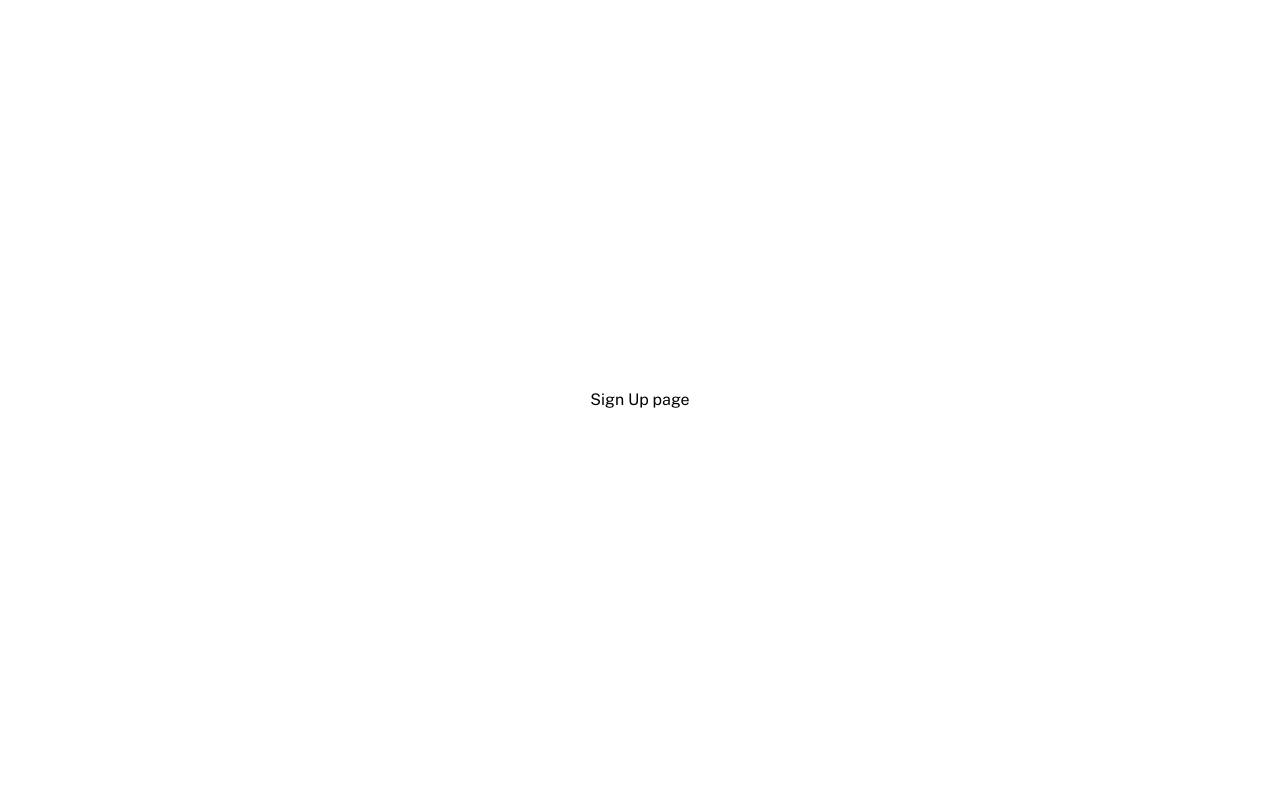
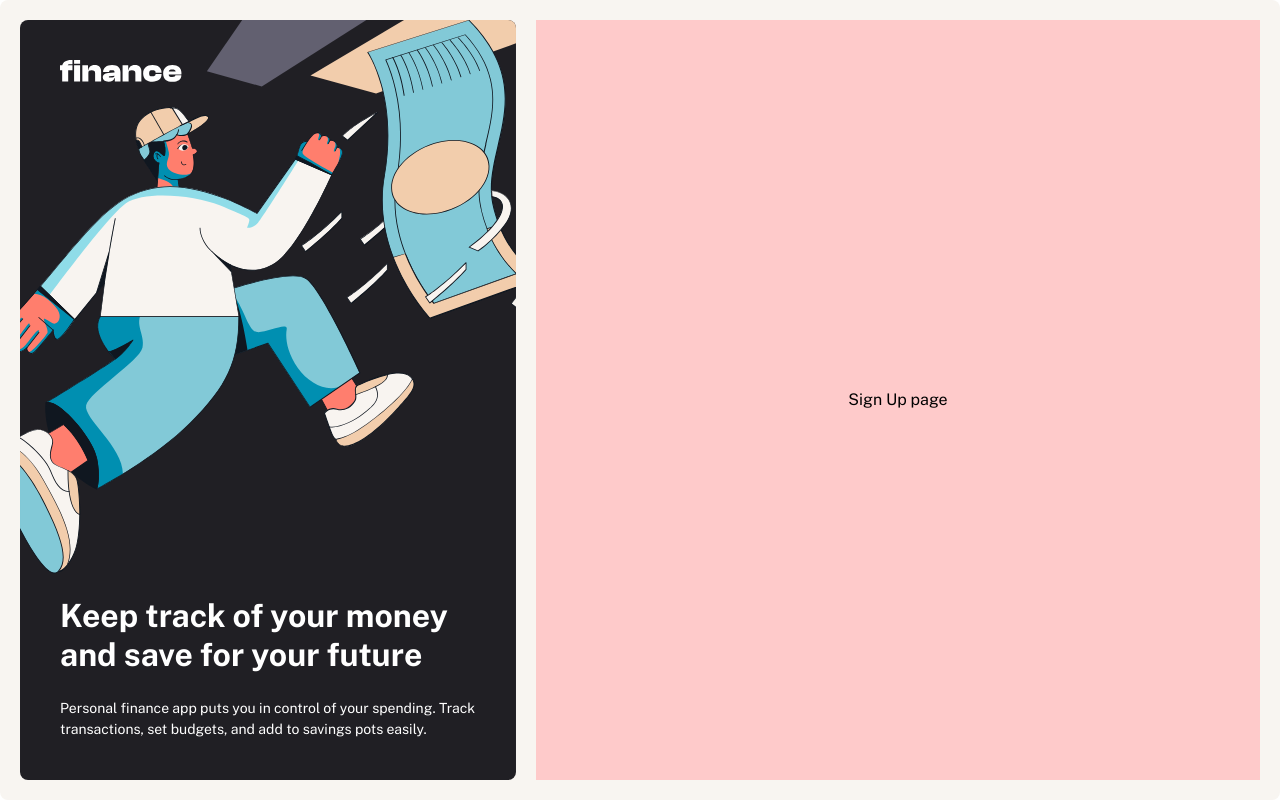
Before and after one commit to DeyanTopalov/personal-finance-app, a Next.js app: page /sign-up in a window 1280 px wide. Built offline with nearby package versions, Linux system fonts and the light colour scheme.

Commit message:
upd root layout

```diff
--- a/app/(auth-pages)/sign-up/page.tsx
+++ b/app/(auth-pages)/sign-up/page.tsx
@@ -1,6 +1,6 @@
 export default function SignUp() {
   return (
-    <div className="flex flex-col items-center justify-center gap-4">
+    <div className="flex h-full w-full flex-col items-center justify-center gap-4 bg-red-200">
       Sign Up page
     </div>
   );
--- a/app/layout.tsx
+++ b/app/layout.tsx
@@ -1,6 +1,7 @@
 import type { Metadata } from "next";
 import "@styles/globals.css";
 import { publicSans } from "./fonts/fonts";
+import { LogoLarge } from "@lib/images";
 
 export const metadata: Metadata = {
   title: "Personal Finance App",
@@ -17,7 +18,26 @@ export default function RootLayout({
       <body
         className={`${publicSans.className} grid h-svh w-svw place-items-center gap-0 bg-white text-left text-base antialiased md:h-screen md:w-full`}
       >
-        <main className="grid h-full w-svw md:max-w-[90rem] md:place-items-center md:px-5 md:py-5">
+        {/*         <main className="grid h-full w-svw md:max-w-[90rem] md:place-items-center md:px-5 md:py-5"> */}
+        <main className="flex h-full max-h-[920px] w-full gap-5 rounded-lg bg-clr-beige-100 md:max-w-[90rem] md:place-items-center md:px-5 md:py-5">
+          <div className="h-full w-full max-w-[40%] overflow-hidden rounded-lg">
+            <div className="hidden size-full flex-col justify-between bg-landing-page-pattern bg-cover bg-bottom bg-no-repeat p-10 text-white lg:flex">
+              <div>
+                <LogoLarge />
+              </div>
+
+              <div>
+                <h2 className="text-preset-1 mb-6">
+                  Keep track of your money and save for your future
+                </h2>
+                <p className="text-preset-4">
+                  Personal finance app puts you in control of your spending.
+                  Track transactions, set budgets, and add to savings pots
+                  easily.
+                </p>
+              </div>
+            </div>
+          </div>
           {children}
         </main>
       </body>
@@ -26,3 +46,21 @@ export default function RootLayout({
 }
 
 // bg-clr-beige-100
+
+// export default function RootLayout({
+//   children,
+// }: Readonly<{
+//   children: React.ReactNode;
+// }>) {
+//   return (
+//     <html lang="en">
+//       <body
+//         className={`${publicSans.className} grid h-svh w-svw place-items-center gap-0 bg-white text-left text-base antialiased md:h-screen md:w-full`}
+//       >
+//         <main className="grid h-full w-svw md:max-w-[90rem] md:place-items-center md:px-5 md:py-5">
+//           {children}
+//         </main>
+//       </body>
+//     </html>
+//   );
+// }
--- a/app/page.tsx
+++ b/app/page.tsx
@@ -4,8 +4,9 @@ import Link from "next/link";
 
 export default function Home() {
   return (
-    <section className="flex h-full max-h-[920px] w-full gap-5 rounded-lg bg-clr-beige-100">
-      <div className="h-full w-full max-w-[40%] overflow-hidden rounded-lg">
+    // flex h-full max-h-[920px] w-full gap-5 rounded-lg bg-clr-beige-100
+    <section className="h-full w-full">
+      {/* <div className="h-full w-full max-w-[40%] overflow-hidden rounded-lg">
         <div className="hidden size-full flex-col justify-between bg-landing-page-pattern bg-cover bg-bottom bg-no-repeat p-10 text-white lg:flex">
           <div>
             <LogoLarge />
@@ -21,7 +22,7 @@ export default function Home() {
             </p>
           </div>
         </div>
-      </div>
+      </div> */}
       <div className="flex w-full flex-col items-center justify-center">
         <h1 className="text-center text-5xl font-bold">
           Take Control of Your Finances.
@@ -42,3 +43,44 @@ export default function Home() {
     </section>
   );
 }
+
+// export default function Home() {
+//   return (
+//     <section className="flex h-full max-h-[920px] w-full gap-5 rounded-lg bg-clr-beige-100">
+//       <div className="h-full w-full max-w-[40%] overflow-hidden rounded-lg">
+//         <div className="hidden size-full flex-col justify-between bg-landing-page-pattern bg-cover bg-bottom bg-no-repeat p-10 text-white lg:flex">
+//           <div>
+//             <LogoLarge />
+//           </div>
+
+//           <div>
+//             <h2 className="text-preset-1 mb-6">
+//               Keep track of your money and save for your future
+//             </h2>
+//             <p className="text-preset-4">
+//               Personal finance app puts you in control of your spending. Track
+//               transactions, set budgets, and add to savings pots easily.
+//             </p>
+//           </div>
+//         </div>
+//       </div>
+//       <div className="flex w-full flex-col items-center justify-center">
+//         <h1 className="text-center text-5xl font-bold">
+//           Take Control of Your Finances.
+//         </h1>
+//         <div className="2_buttons mt-10 flex gap-4">
+//           <div className="flex w-[100px] items-center justify-center overflow-hidden rounded-md border-2 border-white bg-white text-center transition-all duration-150 ease-in-out hover:bg-white/85 hover:drop-shadow-2xl">
+//             <Link className="h-full w-full py-2 font-bold" href="/sign-in">
+//               Sign In
+//             </Link>
+//           </div>
+//           <div className="flex w-[100px] items-center justify-center overflow-hidden rounded-md border-2 border-slate-950 bg-slate-950 text-center text-white transition-all duration-150 ease-in-out hover:bg-slate-950/85 hover:drop-shadow-2xl">
+//             <Link className="h-full w-full py-2 font-bold" href="/sign-up">
+//               Sign Up
+//             </Link>
+//           </div>
+//         </div>
+//       </div>
+//     </section>
+//   );
+// }
--- /dev/null
+++ b/components/ui/input.tsx
@@ -0,0 +1,25 @@
+import * as React from "react"
+
+import { cn } from "@/lib/utils"
+
+export interface InputProps
+  extends React.InputHTMLAttributes<HTMLInputElement> {}
+
+const Input = React.forwardRef<HTMLInputElement, InputProps>(
+  ({ className, type, ...props }, ref) => {
+    return (
+      <input
+        type={type}
+        className={cn(
+          "flex h-10 w-full rounded-md border border-neutral-200 bg-white px-3 py-2 text-sm ring-offset-white file:border-0 file:bg-transparent file:text-sm file:font-medium file:text-neutral-950 placeholder:text-neutral-500 focus-visible:outline-none focus-visible:ring-2 focus-visible:ring-neutral-950 focus-visible:ring-offset-2 disabled:cursor-not-allowed disabled:opacity-50 dark:border-neutral-800 dark:bg-neutral-950 dark:ring-offset-neutral-950 dark:file:text-neutral-50 dark:placeholder:text-neutral-400 dark:focus-visible:ring-neutral-300",
+          className
+        )}
+        ref={ref}
+        {...props}
+      />
+    )
+  }
+)
+Input.displayName = "Input"
+
+export { Input }
--- /dev/null
+++ b/components/ui/label.tsx
@@ -0,0 +1,26 @@
+"use client"
+
+import * as React from "react"
+import * as LabelPrimitive from "@radix-ui/react-label"
+import { cva, type VariantProps } from "class-variance-authority"
+
+import { cn } from "@/lib/utils"
+
+const labelVariants = cva(
+  "text-sm font-medium leading-none peer-disabled:cursor-not-allowed peer-disabled:opacity-70"
+)
+
+const Label = React.forwardRef<
+  React.ElementRef<typeof LabelPrimitive.Root>,
+  React.ComponentPropsWithoutRef<typeof LabelPrimitive.Root> &
+    VariantProps<typeof labelVariants>
+>(({ className, ...props }, ref) => (
+  <LabelPrimitive.Root
+    ref={ref}
+    className={cn(labelVariants(), className)}
+    {...props}
+  />
+))
+Label.displayName = LabelPrimitive.Root.displayName
+
+export { Label }
--- a/package.json
+++ b/package.json
@@ -10,6 +10,7 @@
   },
   "dependencies": {
     "@hookform/resolvers": "^3.9.0",
+    "@radix-ui/react-label": "^2.1.0",
     "@radix-ui/react-slot": "^1.1.0",
     "class-variance-authority": "^0.7.0",
     "clsx": "^2.1.1",
```
Also changed, not shown: 1 other file (tests, documents, lock files or other folders).
